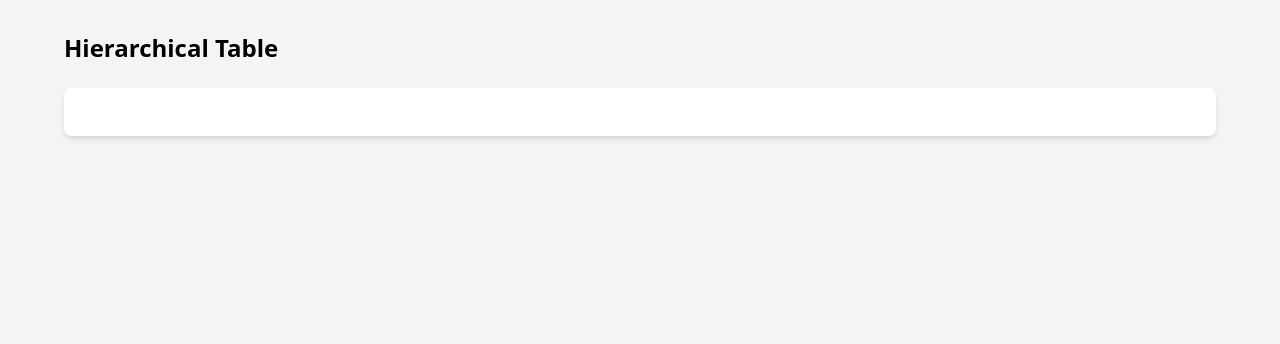
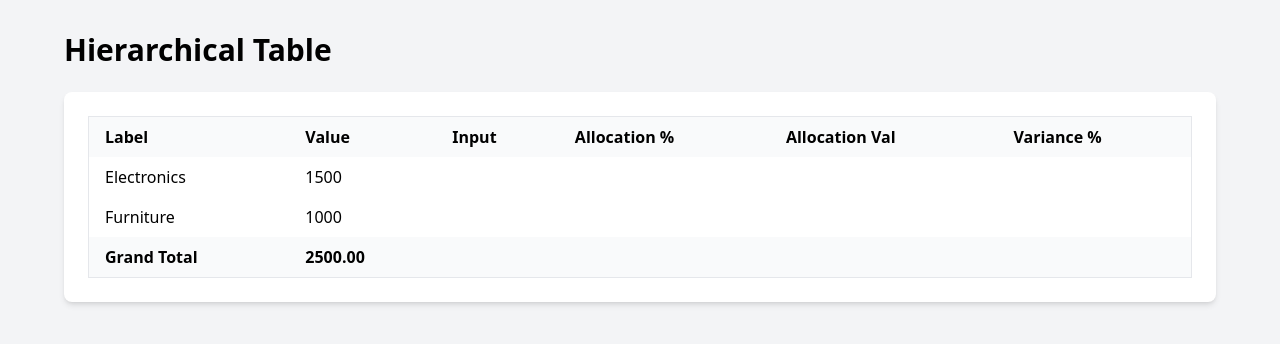
Before and after one commit to TheCyberAtom/lumel-assessment, a React (Vite) app: page / in a window 1280 px wide. Shown: the top 344 px of the page. Built offline with nearby package versions, Linux system fonts and the light colour scheme.

Commit message:
Added Hierarchical table component

```diff
--- a/src/App.tsx
+++ b/src/App.tsx
@@ -1,4 +1,5 @@
 import { useState } from "react";
+import { HierarchicalTable } from "./components/HierarchicalTable";
 import { TableData } from "./types/types";
 
 const initialData: TableData = {
@@ -52,9 +53,9 @@ function App() {
   return (
     <div className="min-h-screen bg-gray-100 p-8">
       <div className="max-w-6xl mx-auto">
-        <h1 className="text-2xl font-bold mb-6">Hierarchical Table</h1>
+        <h1 className="text-3xl font-bold mb-6">Hierarchical Table</h1>
         <div className="bg-white rounded-lg shadow-md p-6">
-          {/* Table will be rendered here */}
+          <HierarchicalTable data={tableData} onDataChange={setTableData} />
         </div>
       </div>
     </div>
--- /dev/null
+++ b/src/components/HierarchicalTable.tsx
@@ -0,0 +1,44 @@
+import React from "react";
+import { TableData } from "../types/types";
+
+interface HierarchicalTableProps {
+  data: TableData;
+  onDataChange: (newData: TableData) => void;
+}
+
+export const HierarchicalTable: React.FC<HierarchicalTableProps> = ({
+  data,
+  onDataChange,
+}) => {
+  const grandTotal = data.rows.reduce((sum, row) => sum + row.value, 0);
+
+  return (
+    <div className="overflow-x-auto">
+      <table className="min-w-full bg-white border border-gray-200">
+        <thead className="bg-gray-50">
+          <tr>
+            <th className="px-4 py-2 text-left">Label</th>
+            <th className="px-4 py-2 text-left">Value</th>
+            <th className="px-4 py-2 text-left">Input</th>
+            <th className="px-4 py-2 text-left">Allocation %</th>
+            <th className="px-4 py-2 text-left">Allocation Val</th>
+            <th className="px-4 py-2 text-left">Variance %</th>
+          </tr>
+        </thead>
+        <tbody>
+          {data.rows.map((row) => (
+            <tr>
+              <td className="px-4 py-2">{row.label}</td>
+              <td className="px-4 py-2">{row.value}</td>
+            </tr>
+          ))}
+          <tr className="bg-gray-50 font-bold">
+            <td className="px-4 py-2">Grand Total</td>
+            <td className="px-4 py-2">{grandTotal.toFixed(2)}</td>
+            <td colSpan={4}></td>
+          </tr>
+        </tbody>
+      </table>
+    </div>
+  );
+};
```
